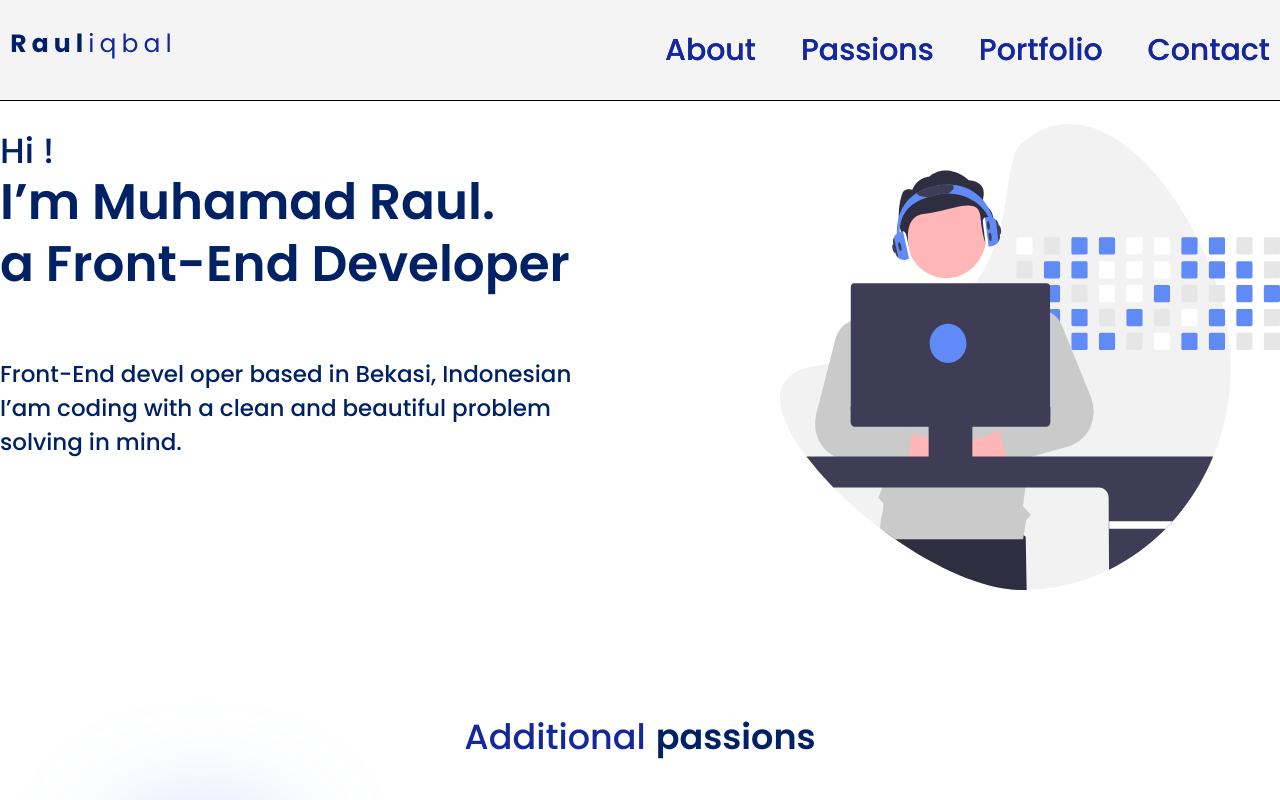
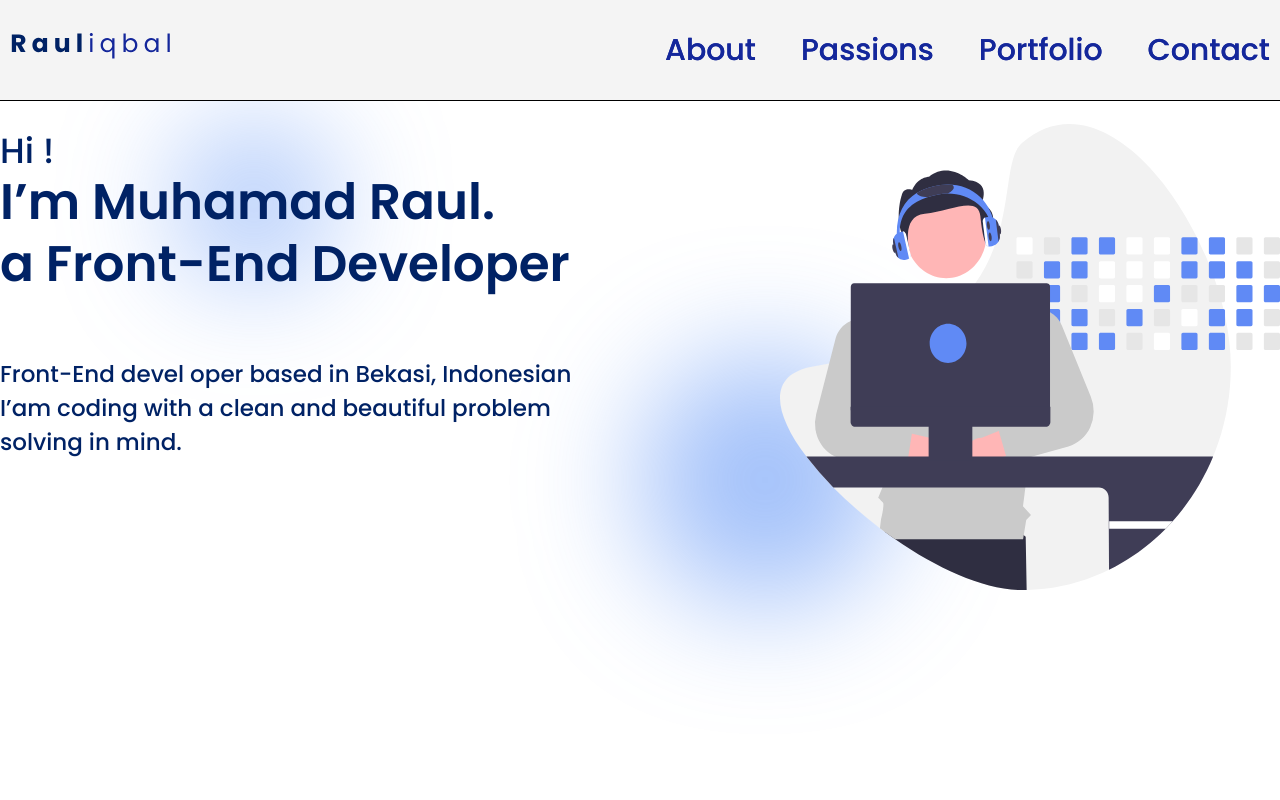
Before and after one commit to yevhenkr/portfolio-second-variant, a React app: page / in a window 1280 px wide. Shown: the top 800 px of the page. Built offline with nearby package versions, Linux system fonts and the light colour scheme.

Commit message:
refactor

```diff
--- a/src/App.tsx
+++ b/src/App.tsx
@@ -11,9 +11,9 @@ function App() {
         <AppStyle>
             <Header/>
             <Main/>
-            <Passions/>
-            <Portfolio/>
-            <Footer/>
+            {/*<Passions/>*/}
+            {/*<Portfolio/>*/}
+            {/*<Footer/>*/}
         </AppStyle>
     );
 }
--- a/src/common/components/layout/sections/main/Main.tsx
+++ b/src/common/components/layout/sections/main/Main.tsx
@@ -55,29 +55,28 @@ const StyledMain = styled.main`
     padding-top: 124px;
     position: relative;
 
-    //&::after, &::before {
-    //    content: "";
-    //    position: absolute;
-    //    background-color: rgba(69, 129, 246, 0.5); /* Полупрозрачный синий */
-    //    border-radius: 50%;
-    //    filter: blur(60px); /* Размытие */
-    //    z-index: -1; /* Чтобы элемент был позади контента */
-    //}
-    //
-    //&::after {
-    //    width: 150px;
-    //    height: 150px;
-    //
-    //    top: 18%; /* Положение относительно родителя */
-    //    left: 14%; /* Положение относительно родителя */
-    //}
-    //
-    //&::before {
-    //    width: 250px;
-    //    height: 250px;
-    //    top: 50%; /* Положение относительно родителя */
-    //    left: 50%; /* Положение относительно родителя */
-    //}
+    &::after, &::before {
+        content: "";
+        position: absolute;
+        background-color: rgba(69, 129, 246, 0.5);
+        border-radius: 50%;
+        filter: blur(60px);
+        z-index: -1;
+    }
+
+    &::after {
+        width: 150px;
+        height: 150px;
+        top: 18%;
+        left: 14%;
+    }
+
+    &::before {
+        width: 250px;
+        height: 250px;
+        top: 50%;
+        left: 50%;
+    }
 `
 
 const StyledSpan = styled.span`
--- a/src/styles/Theme.styled.tsx
+++ b/src/styles/Theme.styled.tsx
@@ -21,10 +21,10 @@ export const myTheme = {
         }
     },
     screen: {
-            extraLarge: 1200,
-            large: 992,
-            medium: 768,
-            small: 576,
+            extraLarge: "1200px",
+            large: "992px",
+            medium: "768px",
+            small: "576px",
     }
 
 }
```
